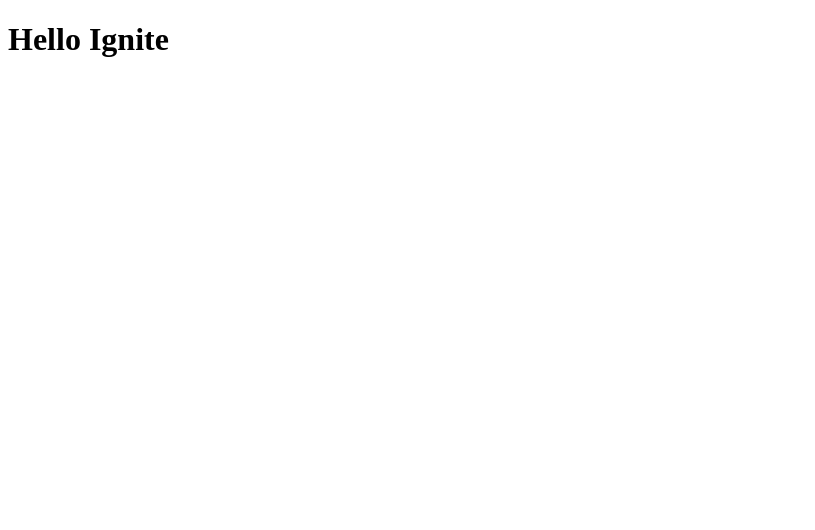
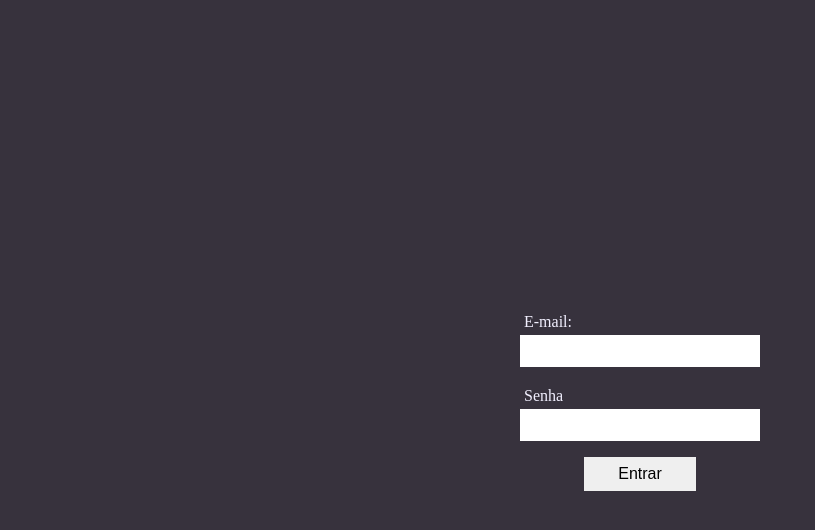
Before and after one commit to IanTorquato/ignite-chapter_4-project_5-next_auth, a Next.js app in the folder next_auth-frontend/: page / in a window 1280 px wide. Shown: the top 530 px of the page, without its empty margins (0-815 px from the left). Built offline with nearby package versions, Linux system fonts and the light colour scheme.

Commit message:
Adding AuthContext and basic Home page 🏠

```diff
--- /dev/null
+++ b/next_auth-frontend/src/contexts/AuthContext.tsx
@@ -0,0 +1,27 @@
+import { createContext, ReactNode } from 'react';
+
+type SignInCredentials = {
+  email: string;
+  password: string;
+};
+
+type AuthProviderProps = {
+  children: ReactNode;
+};
+
+type AuthContextData = {
+  signIn(credentials: SignInCredentials): Promise<void>;
+  isAuthenticated: boolean;
+};
+
+export const AuthContext = createContext({} as AuthContextData);
+
+export function AuthProvider({ children }: AuthProviderProps) {
+  const isAuthenticated = false;
+
+  async function signIn({ email, password }: SignInCredentials) {
+    console.log('signIn', email, password);
+  }
+
+  return <AuthContext.Provider value={{ isAuthenticated, signIn }}>{children}</AuthContext.Provider>;
+}
--- a/next_auth-frontend/src/pages/_app.tsx
+++ b/next_auth-frontend/src/pages/_app.tsx
@@ -1,5 +1,13 @@
 import { AppProps } from 'next/dist/next-server/lib/router/router';
 
-export function MyApp({ Component, pageProps }: AppProps) {
-  return <Component {...pageProps} />;
+import { AuthProvider } from '@nextauth/contexts/AuthContext';
+
+import '../styles/global.css';
+
+export default function MyApp({ Component, pageProps }: AppProps) {
+  return (
+    <AuthProvider>
+      <Component {...pageProps} />
+    </AuthProvider>
+  );
 }
--- a/next_auth-frontend/src/pages/index.tsx
+++ b/next_auth-frontend/src/pages/index.tsx
@@ -1,7 +1,32 @@
+import { FormEvent, useContext, useState } from 'react';
+
+import { AuthContext } from '@nextauth/contexts/AuthContext';
+
+import styles from '../styles/home.module.css';
+
 export default function Home() {
+  const [email, setEmail] = useState('');
+  const [password, setPassword] = useState('');
+
+  const { signIn } = useContext(AuthContext);
+
+  async function handleSubmit(event: FormEvent) {
+    event.preventDefault();
+
+    const data = { email, password };
+
+    await signIn(data);
+  }
+
   return (
-    <>
-      <h1>Hello Ignite</h1>
-    </>
+    <form onSubmit={handleSubmit} className={styles.loginForm}>
+      <label htmlFor="email">E-mail:</label>
+      <input type="email" id="email" value={email} onChange={(e) => setEmail(e.target.value)} />
+
+      <label htmlFor="password">Senha</label>
+      <input type="password" id="password" value={password} onChange={(e) => setPassword(e.target.value)} />
+
+      <button type="submit">Entrar</button>
+    </form>
   );
 }
--- /dev/null
+++ b/next_auth-frontend/src/styles/global.css
@@ -0,0 +1,19 @@
+* {
+  box-sizing: border-box;
+  margin: 0;
+  padding: 0;
+}
+
+body {
+  background-color: #37323d;
+  color: rgb(242, 240, 255);
+}
+
+button {
+  cursor: pointer;
+}
+
+a {
+  color: inherit;
+  text-decoration: none;
+}
--- /dev/null
+++ b/next_auth-frontend/src/styles/home.module.css
@@ -0,0 +1,33 @@
+.loginForm {
+  align-items: center;
+  display: flex;
+  flex-direction: column;
+  height: 100vh;
+  justify-content: center;
+  width: 100vw;
+}
+
+.loginForm label {
+  padding: 4px;
+  width: 240px;
+}
+
+.loginForm input + label {
+  margin-top: 16px;
+}
+
+.loginForm input {
+  border: 0;
+  font-size: 16px;
+  line-height: 32px;
+  padding: 0 4px;
+  width: 240px;
+}
+
+.loginForm button {
+  border: 0;
+  font-size: 16px;
+  margin-top: 16px;
+  padding: 8px 0;
+  width: 112px;
+}
```
